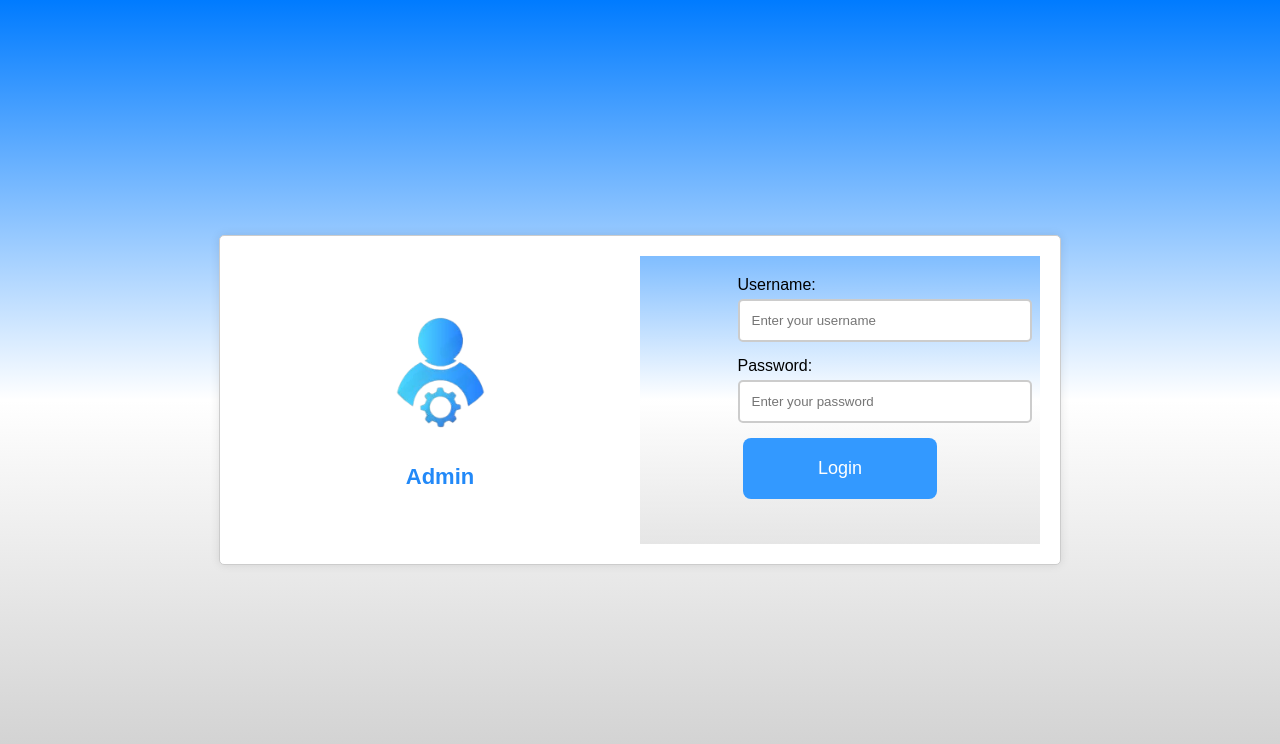
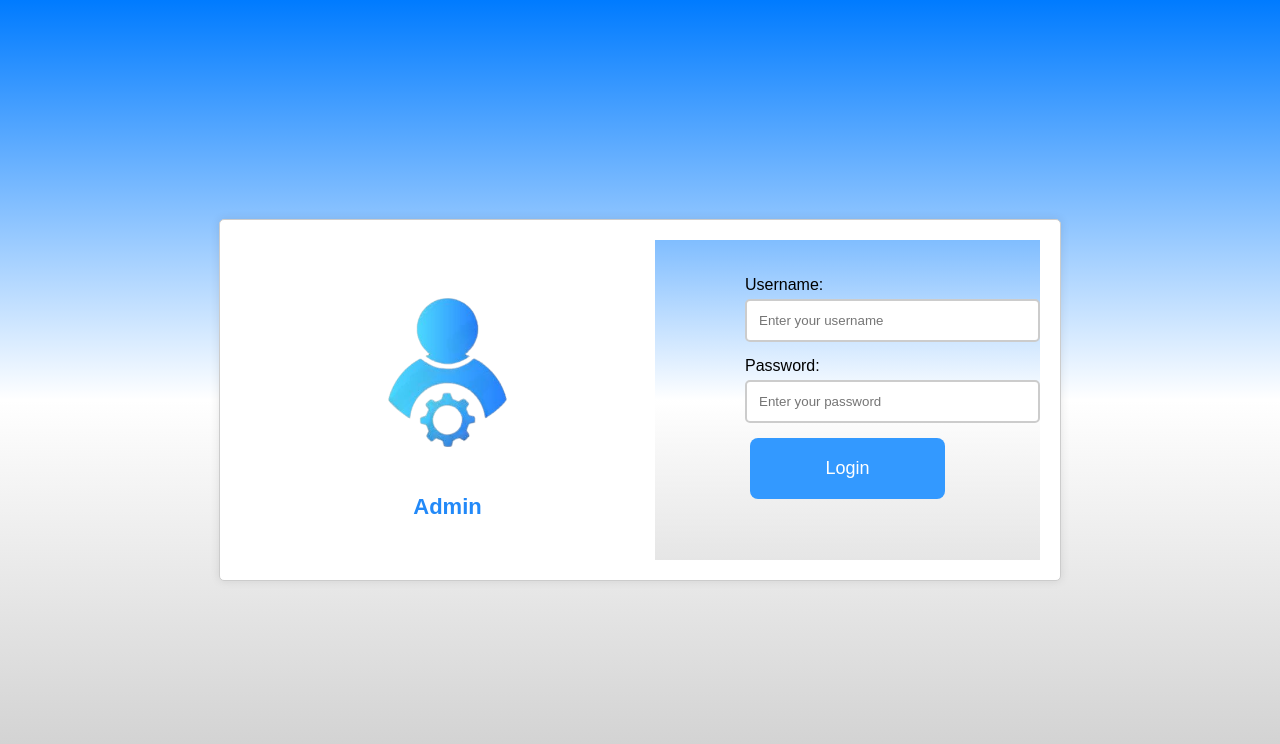
Before and after one commit to Xypherpila223/sccadmin, a plain HTML site: page index.html in a window 1280 px wide. Drawn offline with Linux system fonts and the light colour scheme.

Commit message:
Update index.html

```diff
--- a/index.html
+++ b/index.html
@@ -59,8 +59,8 @@
             margin-bottom: 20px;
         }
         .logo img {
-            max-width: 275px; /* Adjusted max width */
-            max-height: 400px; /* Adjusted max height */
+            max-width: 375px; /* Adjusted max width */
+            max-height: 500px; /* Adjusted max height */
         }
         .form-group {
             margin-bottom: 15px;
```
